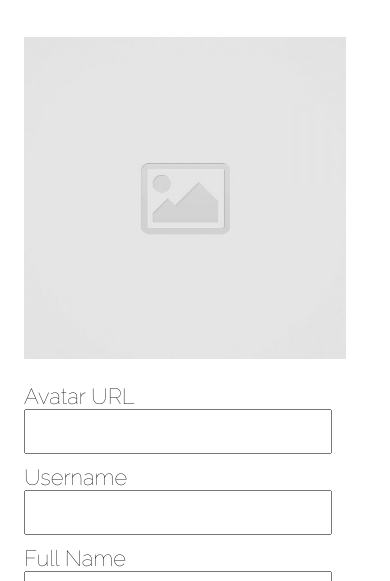
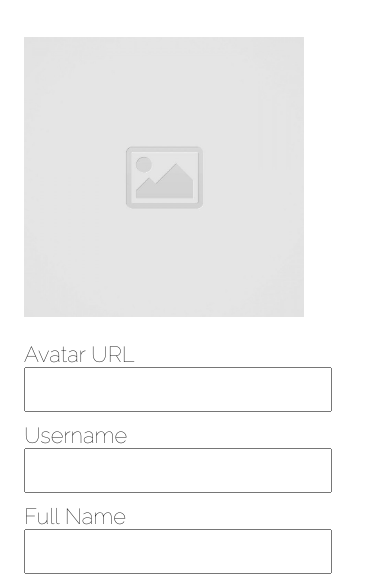
Before and after one commit to richtrunzo/code-journal, a website: page index.html in a window 390 px wide. Shown: the part 250-831 px from the top of the page. Drawn offline with nearby package versions, Linux system fonts and the light colour scheme.

Commit message:
Updated the avatar url to change the src when a url is inputed into the form field. Also updated css to create consitent image sizing when a new image is inputted into the avatar url form. #1.

```diff
--- a/css/styles.css
+++ b/css/styles.css
@@ -31,7 +31,8 @@ header > h3 {
 }
 
 .image-placeholder {
-  width: 100%;
+  width: 670px;
+  height: 670px;
 }
 
 .col-two-row-one {
@@ -115,3 +116,17 @@ textarea {
     padding-left: 15px;
   }
 }
+
+@media screen and (max-width: 760px) {
+  .image-placeholder {
+    width: 450px;
+    height: 450px;
+  }
+}
+
+@media screen and (max-width: 400px) {
+  .image-placeholder {
+    width: 280px;
+    height: 280px;
+  }
+}
--- a/js/main.js
+++ b/js/main.js
@@ -1,5 +1,8 @@
 var $avatarInput = document.querySelector('.avatar');
+var $imagePlaceholder = document.querySelector('.image-placeholder');
 
 $avatarInput.addEventListener('input', function (event) {
+  var $avatarValue = $avatarInput.value;
+  $imagePlaceholder.src = $avatarValue;
 
 });
```
